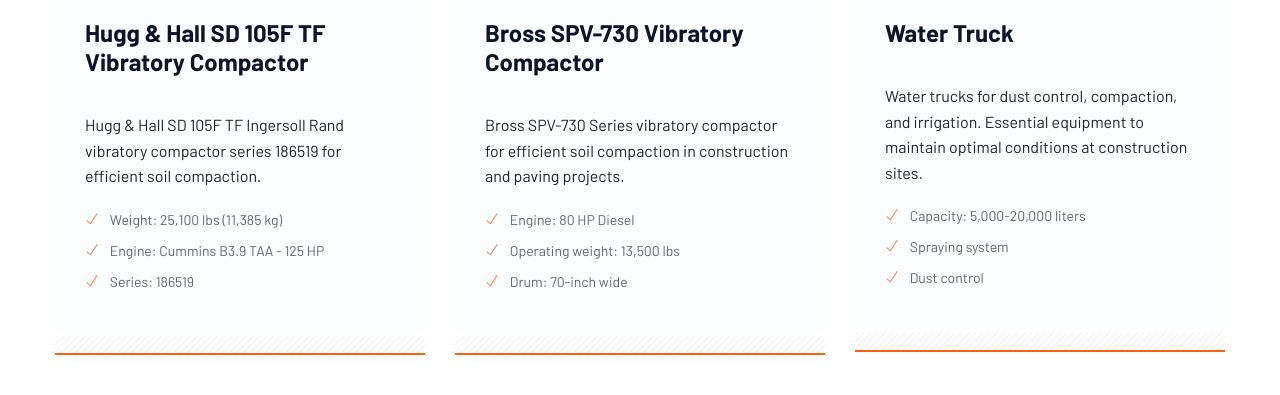
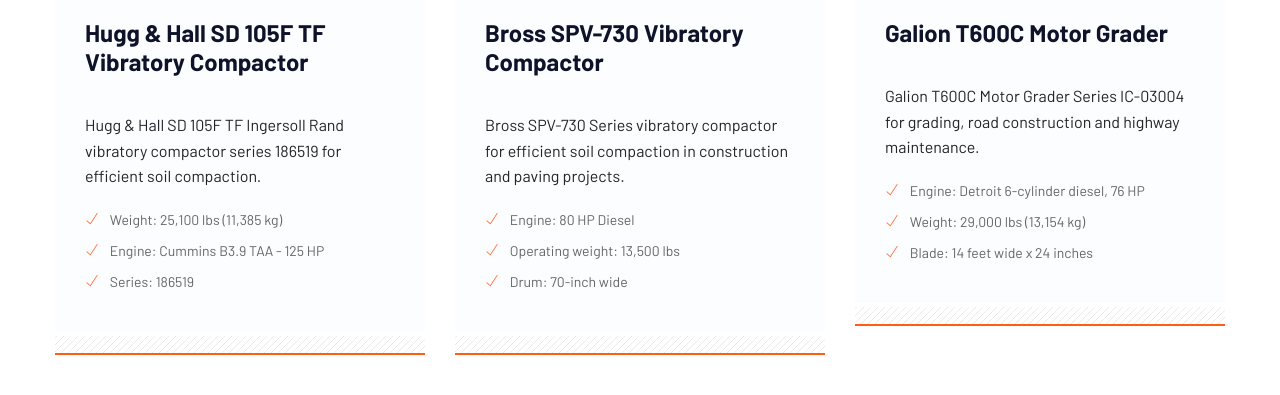
Before and after one commit to Aldair0308/vilba-web, a Laravel app: page /equipos in a window 1280 px wide. Shown: the part 3529-3924 px from the top of the page. Run offline with Laravel 12, Linux system fonts and the light colour scheme; parts of the project's set-up code (start-up, migrations or seed data) failed here and were passed over.

Commit message:
feat(equipment): add motoconformadora galion t600c equipment details
Add detailed specifications, descriptions, and images for the new Galion T600C motor grader equipment in both English and Spanish. Removes outdated water truck entry and replaces it with the new motor grader data.

```diff
--- a/app/Http/Controllers/HomeController.php
+++ b/app/Http/Controllers/HomeController.php
@@ -1396,67 +1396,79 @@
                      ]
                  ]
              ],
-             'pipa-agua' => [
-                 'slug' => 'pipa-agua',
+             'motoconformadora-galion-t600c' => [
+                 'slug' => 'motoconformadora-galion-t600c',
                  'name' => [
-                     'es' => 'Pipa de Agua',
-                     'en' => 'Water Truck'
+                     'es' => 'Motoconformadora Galion T600C',
+                     'en' => 'Galion T600C Motor Grader'
                  ],
                  'description' => [
-                     'es' => 'Pipas de agua para control de polvo, compactación y riego.',
-                     'en' => 'Water trucks for dust control, compaction, and irrigation.'
-                 ],
-                 'hero_image' => 'assets/img/equipos/pipa-agua.svg',
+                     'es' => 'Motoconformadora Galion T600C Serie IC-03004 para nivelación, construcción de carreteras y mantenimiento vial.',
+                     'en' => 'Galion T600C Motor Grader Series IC-03004 for grading, road construction and highway maintenance.'
+                 ],
+                 'hero_image' => 'assets/img/equipos/motoconformadora-galion.svg',
                  'gallery' => [
-                     'assets/img/equipos/pipa-agua.svg',
-                     'assets/img/gallery/watertruck1.jpg',
-                     'assets/img/gallery/watertruck2.jpg'
+                     'assets/img/equipos/motoconformadora-galion.svg',
+                     'assets/img/gallery/grader1.jpg',
+                     'assets/img/gallery/grader2.jpg'
                  ],
                  'detailed_info' => [
                      'es' => [
-                         'description' => 'Nuestras pipas de agua son fundamentales para el control de polvo y el mantenimiento de condiciones de trabajo seguras en proyectos de construcción.',
-                         'features' => [
-                             'Tanque de acero inoxidable',
-                             'Sistema de bombeo de alta presión',
-                             'Boquillas de aspersión ajustables',
-                             'Control remoto de aspersión',
-                             'Medidor de nivel de agua'
-                         ],
-                         'applications' => [
-                             'Control de polvo en obras',
-                             'Compactación de suelos',
-                             'Riego de áreas verdes',
-                             'Limpieza de equipos'
-                         ],
-                         'technical_specs' => [
-                             'Capacidad del tanque: 5,000-20,000 litros',
-                             'Presión de bombeo: 3-5 bar',
-                             'Ancho de aspersión: 8-15 metros',
-                             'Velocidad de trabajo: 5-25 km/h',
-                             'Autonomía: 4-8 horas'
+                         'description' => 'La Motoconformadora Galion T600C Serie IC-03004 es una máquina robusta y confiable diseñada para trabajos de nivelación, construcción de carreteras y mantenimiento vial con máxima precisión y eficiencia.',
+                         'features' => [
+                             'Motor Detroit 6 cilindros diésel refrigerado por agua',
+                             'Transmisión Powershift con 4 velocidades adelante y 4 atrás',
+                             'Tracción 4WD con bloqueo diferencial',
+                             'Cabina cerrada con calefacción',
+                             'Frenos hidráulicos con sistema ABS'
+                         ],
+                         'applications' => [
+                             'Construcción de carreteras',
+                             'Mantenimiento de carreteras',
+                             'Preparación de sitios',
+                             'Operaciones de nivelación y conformación',
+                             'Remoción de nieve'
+                         ],
+                         'technical_specs' => [
+                             'Motor: Detroit 6 cilindros diésel, refrigerado por agua, 76 HP',
+                             'Peso operativo: 29,000 lbs (13,154 kg)',
+                             'Transmisión: Powershift, 4 adelante, 4 atrás',
+                             'Distancia entre ejes: 312 pulgadas (7.9 m)',
+                             'Hoja: 14 pies de ancho x 24 pulgadas de alto',
+                             'Ancho total: 97 pulgadas (2.46 m)',
+                             'Longitud: 27 pies 4 pulgadas (8.33 m)',
+                             'Altura: 11 pies 2 pulgadas (3.4 m)',
+                             'Neumáticos: 14.00-24 delanteros y traseros',
+                             'Rango de ángulo de hoja: 360°'
                          ]
                      ],
                      'en' => [
-                         'description' => 'Our water trucks are essential for dust control and maintaining safe working conditions in construction projects.',
-                         'features' => [
-                             'Stainless steel tank',
-                             'High-pressure pumping system',
-                             'Adjustable spray nozzles',
-                             'Remote spray control',
-                             'Water level gauge'
-                         ],
-                         'applications' => [
-                             'Dust control at sites',
-                             'Soil compaction',
-                             'Green area irrigation',
-                             'Equipment cleaning'
-                         ],
-                         'technical_specs' => [
-                             'Tank capacity: 5,000-20,000 liters',
-                             'Pumping pressure: 3-5 bar',
-                             'Spray width: 8-15 meters',
-                             'Working speed: 5-25 km/h',
-                             'Autonomy: 4-8 hours'
+                         'description' => 'The Galion T600C Motor Grader Series IC-03004 is a robust and reliable machine designed for grading work, road construction and highway maintenance with maximum precision and efficiency.',
+                         'features' => [
+                             'Detroit 6-cylinder water-cooled diesel engine',
+                             'Powershift transmission with 4 forward and 4 reverse speeds',
+                             '4WD drive with differential lock',
+                             'Enclosed cab with heating',
+                             'Hydraulic brakes with ABS system'
+                         ],
+                         'applications' => [
+                             'Road construction',
+                             'Highway maintenance',
+                             'Site preparation',
+                             'Grading and leveling operations',
+                             'Snow removal'
+                         ],
+                         'technical_specs' => [
+                             'Engine: Detroit 6-cylinder diesel, water cooled, 76 HP',
+                             'Operating weight: 29,000 lbs (13,154 kg)',
+                             'Transmission: Powershift, 4 forward, 4 reverse',
+                             'Wheelbase: 312 inches (7.9 m)',
+                             'Blade: 14 feet wide x 24 inches tall',
+                             'Overall width: 97 inches (2.46 m)',
+                             'Length: 27 ft 4 in (8.33 m)',
+                             'Height: 11 ft 2 in (3.4 m)',
+                             'Tires: 14.00-24 front and rear',
+                             'Blade angle range: 360°'
                          ]
                      ]
                  ]
--- a/resources/views/equipos.blade.php
+++ b/resources/views/equipos.blade.php
@@ -977,81 +977,93 @@
                 ]
             ],
             [
-                'slug' => 'pipa-agua',
+                'slug' => 'motoconformadora-galion-t600c',
                 'name' => [
-                    'es' => 'Pipa de Agua',
-                    'en' => 'Water Truck'
+                    'es' => 'Motoconformadora Galion T600C',
+                    'en' => 'Galion T600C Motor Grader'
                 ],
                 'description' => [
-                    'es' => 'Pipas de agua para control de polvo, compactación y riego. Equipos esenciales para mantener condiciones óptimas en obras de construcción.',
-                    'en' => 'Water trucks for dust control, compaction, and irrigation. Essential equipment to maintain optimal conditions at construction sites.'
+                    'es' => 'Motoconformadora Galion T600C Serie IC-03004 para nivelación, construcción de carreteras y mantenimiento vial.',
+                    'en' => 'Galion T600C Motor Grader Series IC-03004 for grading, road construction and highway maintenance.'
                 ],
-                'image' => 'assets/img/equipos/pipa-agua.svg',
+                'image' => 'assets/img/equipos/motoconformadora-galion.svg',
                 'icon' => 'assets/img/icon/services_icon1.png',
                 'specs' => [
                     'es' => [
-                        'Capacidad: 5,000-20,000 litros',
-                        'Sistema de aspersión',
-                        'Control de polvo'
+                        'Motor: Detroit 6 cilindros diésel, 76 HP',
+                        'Peso: 29,000 lbs (13,154 kg)',
+                        'Hoja: 14 pies de ancho x 24 pulgadas'
                     ],
                     'en' => [
-                        'Capacity: 5,000-20,000 liters',
-                        'Spraying system',
-                        'Dust control'
+                        'Engine: Detroit 6-cylinder diesel, 76 HP',
+                        'Weight: 29,000 lbs (13,154 kg)',
+                        'Blade: 14 feet wide x 24 inches'
                     ]
                 ],
                 'detailed_info' => [
                     'es' => [
-                        'description' => 'Nuestras pipas de agua son fundamentales para el control de polvo y el mantenimiento de condiciones de trabajo seguras en proyectos de construcción.',
+                        'description' => 'La Motoconformadora Galion T600C Serie IC-03004 es una máquina robusta y confiable diseñada para trabajos de nivelación, construcción de carreteras y mantenimiento vial con máxima precisión y eficiencia.',
                         'features' => [
-                            'Tanque de acero inoxidable',
-                            'Sistema de bombeo de alta presión',
-                            'Boquillas de aspersión ajustables',
-                            'Control remoto de aspersión',
-                            'Medidor de nivel de agua'
+                            'Motor Detroit 6 cilindros diésel refrigerado por agua',
+                            'Transmisión Powershift con 4 velocidades adelante y 4 atrás',
+                            'Tracción 4WD con bloqueo diferencial',
+                            'Cabina cerrada con calefacción',
+                            'Frenos hidráulicos con sistema ABS'
                         ],
                         'applications' => [
-                            'Control de polvo en obras',
-                            'Compactación de suelos',
-                            'Riego de áreas verdes',
-                            'Limpieza de equipos'
+                            'Construcción de carreteras',
+                            'Mantenimiento de carreteras',
+                            'Preparación de sitios',
+                            'Operaciones de nivelación y conformación',
+                            'Remoción de nieve'
                         ],
                         'technical_specs' => [
-                            'Capacidad del tanque: 5,000-20,000 litros',
-                            'Presión de bombeo: 3-5 bar',
-                            'Ancho de aspersión: 8-15 metros',
-                            'Velocidad de trabajo: 5-25 km/h',
-                            'Autonomía: 4-8 horas'
+                            'Motor: Detroit 6 cilindros diésel, refrigerado por agua, 76 HP',
+                            'Peso operativo: 29,000 lbs (13,154 kg)',
+                            'Transmisión: Powershift, 4 adelante, 4 atrás',
+                            'Distancia entre ejes: 312 pulgadas (7.9 m)',
+                            'Hoja: 14 pies de ancho x 24 pulgadas de alto',
+                            'Ancho total: 97 pulgadas (2.46 m)',
+                            'Longitud: 27 pies 4 pulgadas (8.33 m)',
+                            'Altura: 11 pies 2 pulgadas (3.4 m)',
+                            'Neumáticos: 14.00-24 delanteros y traseros',
+                            'Rango de ángulo de hoja: 360°'
                         ]
                     ],
                     'en' => [
-                        'description' => 'Our water trucks are essential for dust control and maintaining safe working conditions in construction projects.',
+                        'description' => 'The Galion T600C Motor Grader Series IC-03004 is a robust and reliable machine designed for grading work, road construction and highway maintenance with maximum precision and efficiency.',
                         'features' => [
-                            'Stainless steel tank',
-                            'High-pressure pumping system',
-                            'Adjustable spray nozzles',
-                            'Remote spray control',
-                            'Water level gauge'
+                            'Detroit 6-cylinder water-cooled diesel engine',
+                            'Powershift transmission with 4 forward and 4 reverse speeds',
+                            '4WD drive with differential lock',
+                            'Enclosed cab with heating',
+                            'Hydraulic brakes with ABS system'
                         ],
                         'applications' => [
-                            'Dust control at sites',
-                            'Soil compaction',
-                            'Green area irrigation',
-                            'Equipment cleaning'
+                            'Road construction',
+                            'Highway maintenance',
+                            'Site preparation',
+                            'Grading and leveling operations',
+                            'Snow removal'
                         ],
                         'technical_specs' => [
-                            'Tank capacity: 5,000-20,000 liters',
-                            'Pumping pressure: 3-5 bar',
-                            'Spray width: 8-15 meters',
-                            'Working speed: 5-25 km/h',
-                            'Autonomy: 4-8 hours'
+                            'Engine: Detroit 6-cylinder diesel, water cooled, 76 HP',
+                            'Operating weight: 29,000 lbs (13,154 kg)',
+                            'Transmission: Powershift, 4 forward, 4 reverse',
+                            'Wheelbase: 312 inches (7.9 m)',
+                            'Blade: 14 feet wide x 24 inches tall',
+                            'Overall width: 97 inches (2.46 m)',
+                            'Length: 27 ft 4 in (8.33 m)',
+                            'Height: 11 ft 2 in (3.4 m)',
+                            'Tires: 14.00-24 front and rear',
+                            'Blade angle range: 360°'
                         ]
                     ]
                 ],
                 'gallery' => [
-                    'assets/img/equipos/pipa-agua.svg',
-                    'assets/img/gallery/watertruck1.jpg',
-                    'assets/img/gallery/watertruck2.jpg'
+                    'assets/img/equipos/motoconformadora-galion.svg',
+                    'assets/img/gallery/grader1.jpg',
+                    'assets/img/gallery/grader2.jpg'
                 ]
             ],
 
```
